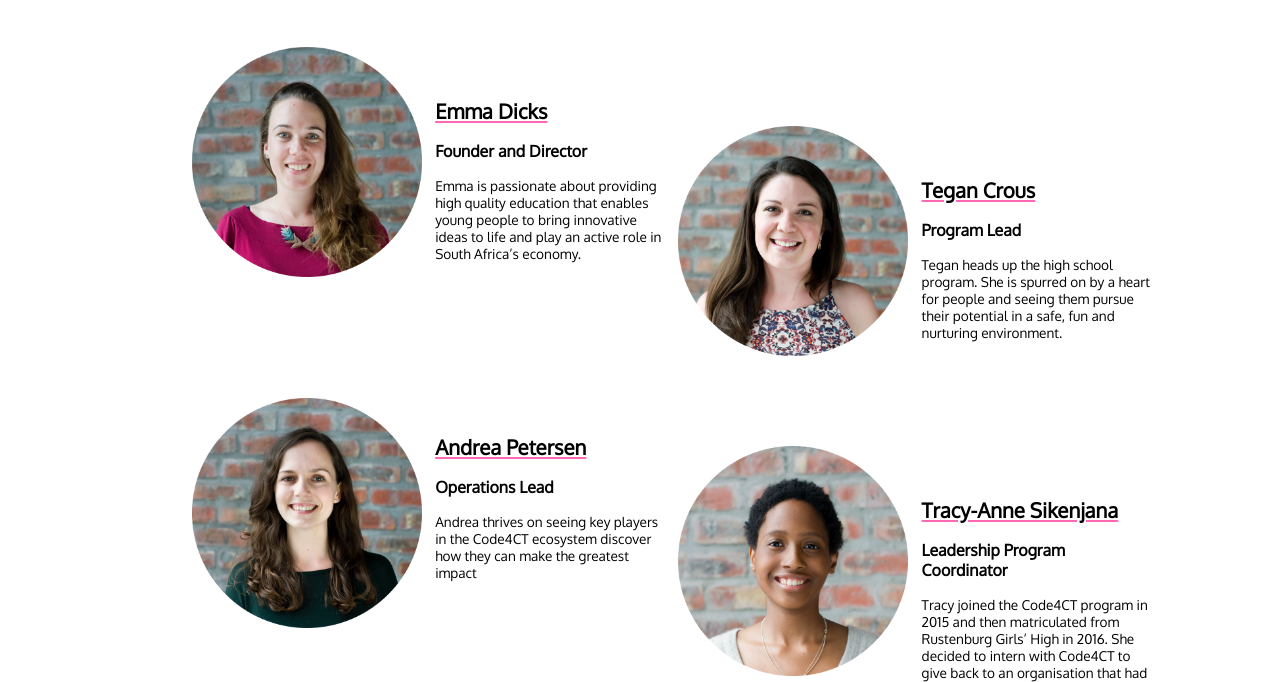
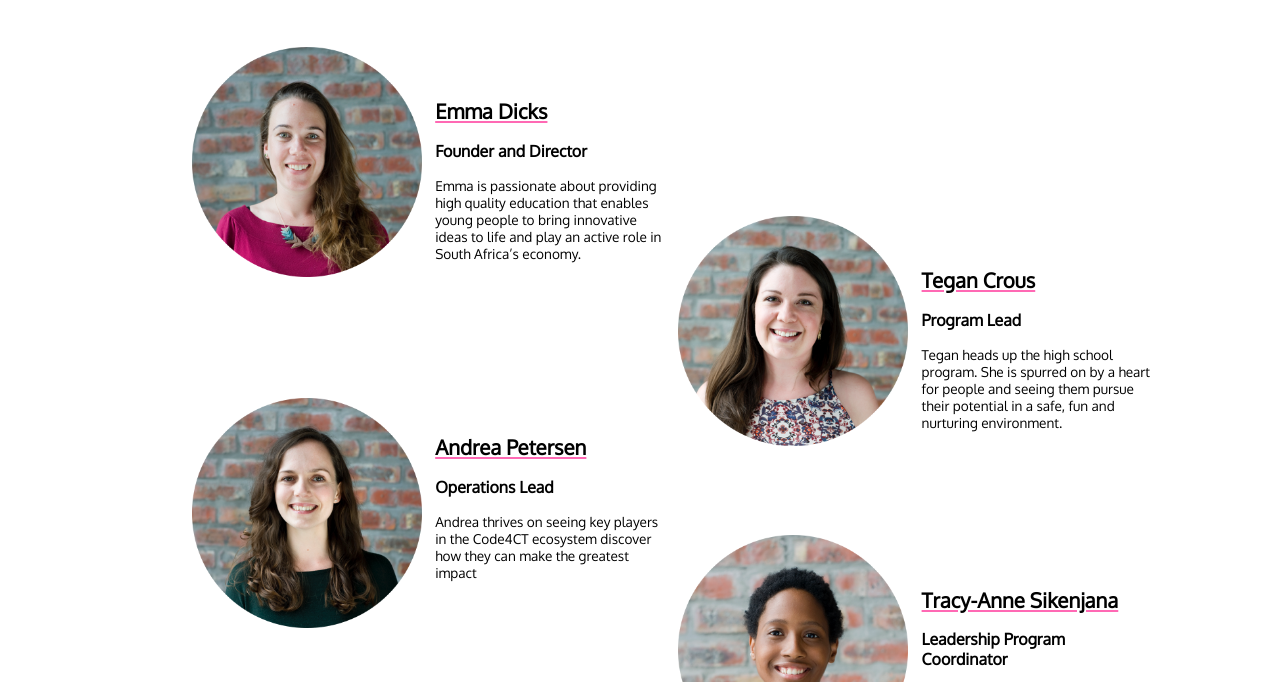
Before and after one commit to jadon-paulse/code4ctV2, a plain HTML site: page index.html in a window 1280 px wide. Shown: the part 2120-2802 px from the top of the page. Drawn offline with Linux system fonts and the light colour scheme.

Commit message:
Add files via upload

```diff
--- a/css/aboutUs.css
+++ b/css/aboutUs.css
@@ -9,9 +9,9 @@
   font-family: 'Oxygen', sans-serif;
 }
 
-body {
+/* body {
   background-color: pink;
-}
+} */
 
 .navigation {
   padding: 15px;
--- a/css/contactUs.css
+++ b/css/contactUs.css
@@ -98,9 +98,9 @@
           transform: translate(-50%, -50%);
 }
 
-body {
+/* body {
   background-color: pink;
-}
+} */
 
 h1 {
   text-align: center;
--- a/css/style.css
+++ b/css/style.css
@@ -455,7 +455,7 @@ h2 {
   border: 1px transparent;
   background-image: url(../images/Tegan.png);
   background-size: cover;
-  margin-top: -42%;
+  margin-top: -35%;
   margin-left: 53%;
 }
 
```
